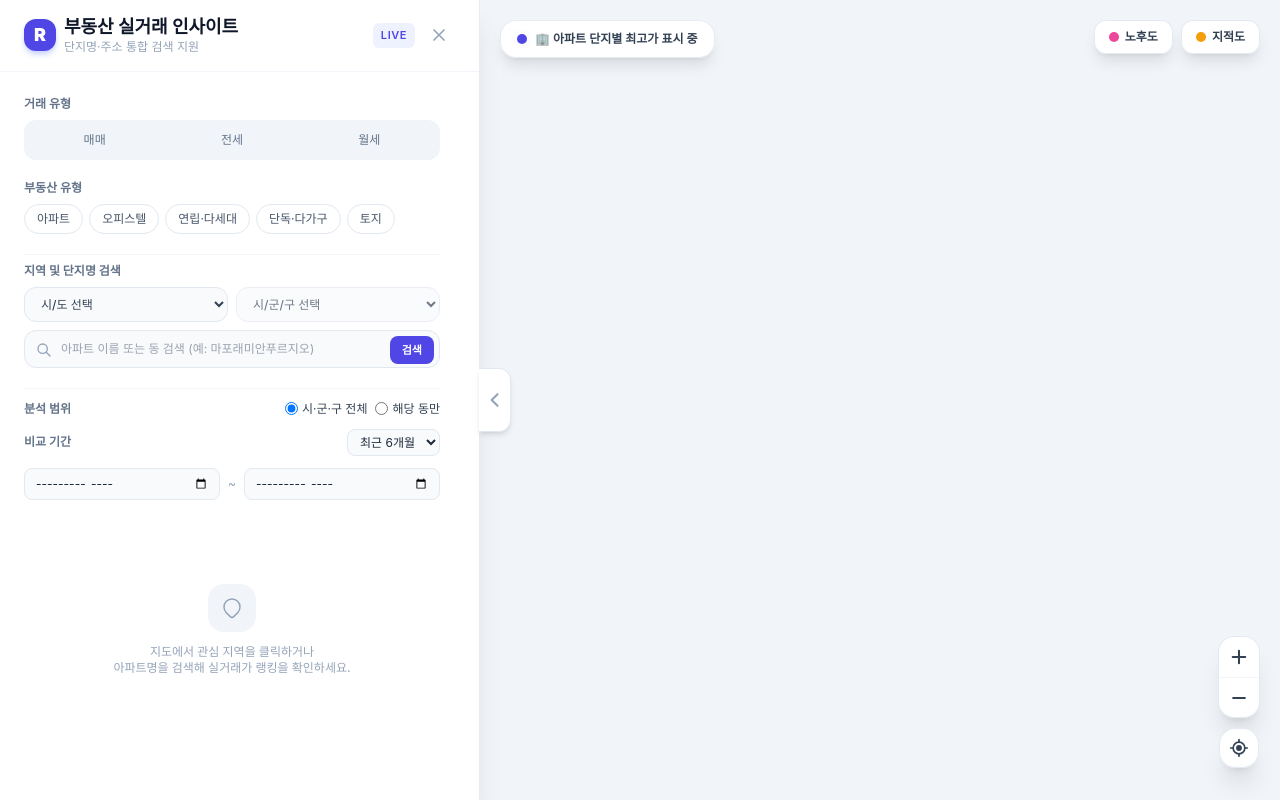
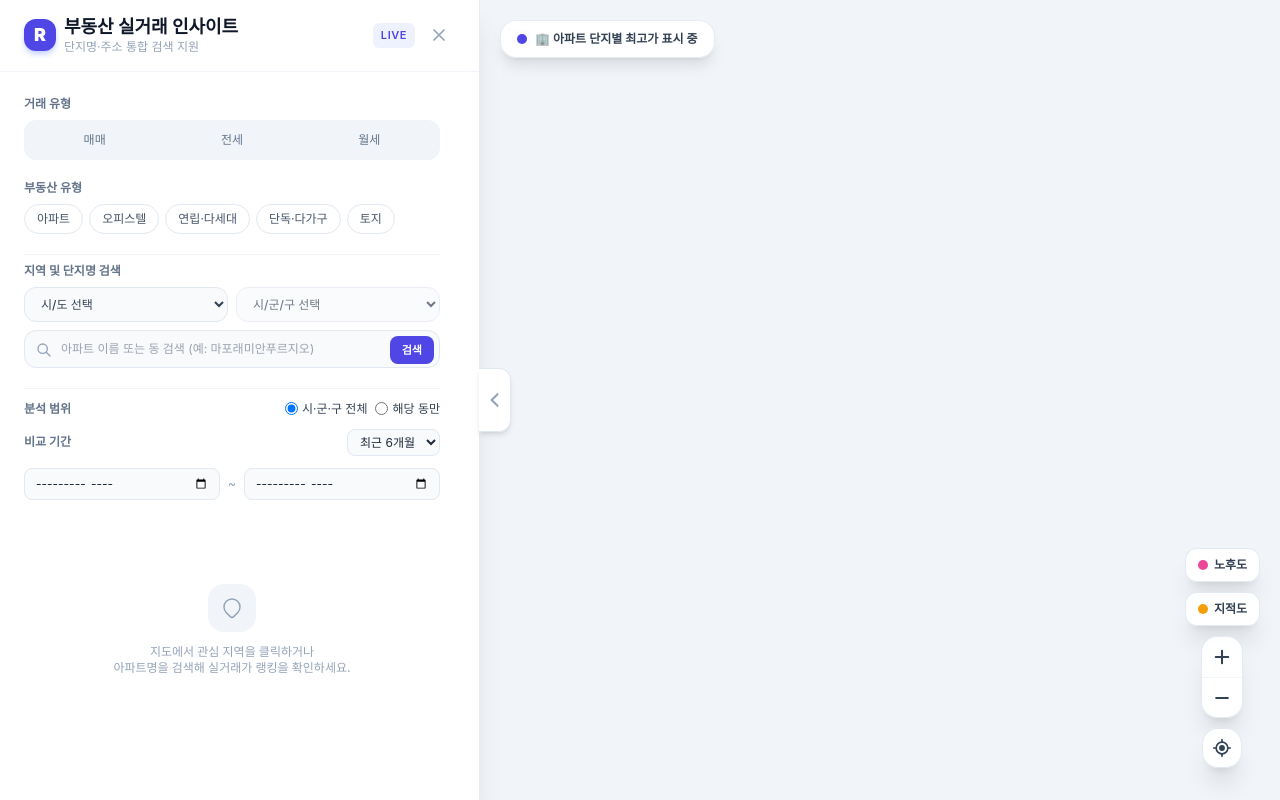
Before and after one commit to taylor02806-tech/apt---builder, a Flask app: page / in a window 1280 px wide. Run offline with Flask 3, Linux system fonts and the light colour scheme; some libraries are stand-ins or nearby versions; some web fonts are replaced.

Commit message:
fix(ui): reposition building age and cadastral buttons to bottom-right above zoom controls

```diff
--- a/templates/index.html
+++ b/templates/index.html
@@ -739,22 +739,10 @@
             </button>
         </div>
 
-        <!-- 🔥 [신규 추가] 지도 상단 우측: 노후도 / 지적도 토글 버튼 바 -->
-        <div class="absolute top-5 right-5 z-20 flex items-center gap-2 pointer-events-auto select-none">
-            <!-- 노후도 버튼 -->
-            <button type="button" id="btnToggleBuildingAge" onclick="toggleBuildingAgeLayer()" class="px-3.5 py-2 rounded-xl text-xs font-bold transition-all flex items-center gap-1.5 shadow-lg border border-slate-200/90 bg-white/95 backdrop-blur-md text-slate-700 hover:bg-slate-50">
-                <span class="w-2.5 h-2.5 rounded-full bg-pink-500"></span>
-                노후도
-            </button>
-            <!-- 지적도 버튼 -->
-            <button type="button" id="btnToggleDistrict" onclick="toggleDistrictLayer()" class="px-3.5 py-2 rounded-xl text-xs font-bold transition-all flex items-center gap-1.5 shadow-lg border border-slate-200/90 bg-white/95 backdrop-blur-md text-slate-700 hover:bg-slate-50">
-                <span class="w-2.5 h-2.5 rounded-full bg-amber-500"></span>
-                지적도
-            </button>
-        </div>
-
-        <!-- 🔥 [신규 추가] 지적도 용도지역 색상표 범례 카드 -->
-        <div id="districtLegend" class="hidden absolute top-16 right-5 z-20 bg-white/95 backdrop-blur-md border border-slate-200/90 rounded-2xl shadow-xl p-3.5 text-xs w-56 pointer-events-auto transition-all">
+        <!-- 🔥 범례 카드 (지적도 및 노후도) - 우측 하단 컨트롤 좌측에 세로 배치 -->
+        <div class="absolute bottom-8 right-24 z-20 flex flex-col items-end gap-2.5 pointer-events-none">
+            <!-- 지적도 용도지역 색상표 범례 카드 -->
+            <div id="districtLegend" class="hidden bg-white/95 backdrop-blur-md border border-slate-200/90 rounded-2xl shadow-xl p-3.5 text-xs w-56 pointer-events-auto transition-all">
                 <div class="flex items-center justify-between border-b border-slate-100 pb-2 mb-2">
                     <span class="font-extrabold text-slate-900 text-[11px] flex items-center gap-1">
                         🗺️ 지적편집도 용도지역 범례
@@ -793,8 +781,8 @@
                 </div>
             </div>
 
-        <!-- 🔥 [신규 추가] 건물 노후도 연식 색상표 범례 카드 -->
-        <div id="buildingAgeLegend" class="hidden absolute top-16 right-5 z-20 bg-white/95 backdrop-blur-md border border-slate-200/90 rounded-2xl shadow-xl p-3.5 text-xs w-60 pointer-events-auto transition-all">
+            <!-- 건물 노후도 연식 색상표 범례 카드 -->
+            <div id="buildingAgeLegend" class="hidden bg-white/95 backdrop-blur-md border border-slate-200/90 rounded-2xl shadow-xl p-3.5 text-xs w-60 pointer-events-auto transition-all">
                 <div class="flex items-center justify-between border-b border-slate-100 pb-2 mb-2">
                     <span class="font-extrabold text-slate-900 text-[11px] flex items-center gap-1">
                         🏢 건물 노후도 연식 범례
@@ -836,9 +824,23 @@
                     점 없는 건물을 클릭해도 즉시 연식을 분석해 점을 띄워드립니다.
                 </div>
             </div>
-
-        <!-- 우측 하단 줌(+/-) 및 내 위치 플로팅 컨트롤 -->
+        </div>
+
+        <!-- 우측 하단 노후도/지적도, 줌(+/-) 및 내 위치 플로팅 컨트롤 -->
         <div class="absolute right-5 bottom-8 z-20 flex flex-col items-center gap-2.5 pointer-events-auto select-none">
+            <!-- 노후도 버튼 -->
+            <button type="button" id="btnToggleBuildingAge" onclick="toggleBuildingAgeLayer()" title="건물 노후도 보기" class="px-3 py-2 rounded-xl text-xs font-bold transition-all flex items-center justify-center gap-1.5 shadow-xl border border-slate-200/90 bg-white/95 backdrop-blur-md text-slate-700 hover:bg-slate-50">
+                <span class="w-2.5 h-2.5 rounded-full bg-pink-500"></span>
+                노후도
+            </button>
+
+            <!-- 지적도 버튼 -->
+            <button type="button" id="btnToggleDistrict" onclick="toggleDistrictLayer()" title="지적편집도 보기" class="px-3 py-2 rounded-xl text-xs font-bold transition-all flex items-center justify-center gap-1.5 shadow-xl border border-slate-200/90 bg-white/95 backdrop-blur-md text-slate-700 hover:bg-slate-50">
+                <span class="w-2.5 h-2.5 rounded-full bg-amber-500"></span>
+                지적도
+            </button>
+
+            <!-- 줌(+/-) 컨트롤 -->
             <div class="bg-white/95 backdrop-blur-md rounded-2xl shadow-xl border border-slate-200/90 flex flex-col overflow-hidden divide-y divide-slate-100">
                 <button type="button" onclick="zoomInMap()" title="지도 확대 (+)" class="w-10 h-10 flex items-center justify-center text-slate-700 hover:text-blue-600 hover:bg-slate-50 active:bg-slate-100 transition-colors">
                     <svg class="w-5 h-5" fill="none" stroke="currentColor" stroke-width="2.5" viewBox="0 0 24 24">
@@ -852,6 +854,7 @@
                 </button>
             </div>
 
+            <!-- 내 위치 이동 버튼 -->
             <button type="button" onclick="moveToMyLocation()" id="btnMyLocation" title="내 위치로 이동" class="w-10 h-10 bg-white/95 backdrop-blur-md rounded-2xl shadow-xl border border-slate-200/90 flex items-center justify-center text-slate-700 hover:text-blue-600 hover:bg-slate-50 active:bg-slate-100 transition-all group">
                 <svg id="iconMyLocation" class="w-5 h-5 text-slate-700 group-hover:text-blue-600 transition-colors" fill="none" stroke="currentColor" stroke-width="2" viewBox="0 0 24 24">
                     <path stroke-linecap="round" stroke-linejoin="round" d="M12 2v3m0 14v3M2 12h3m14 0h3" />
```
Lines whose indentation alone changed are shown as unchanged.
